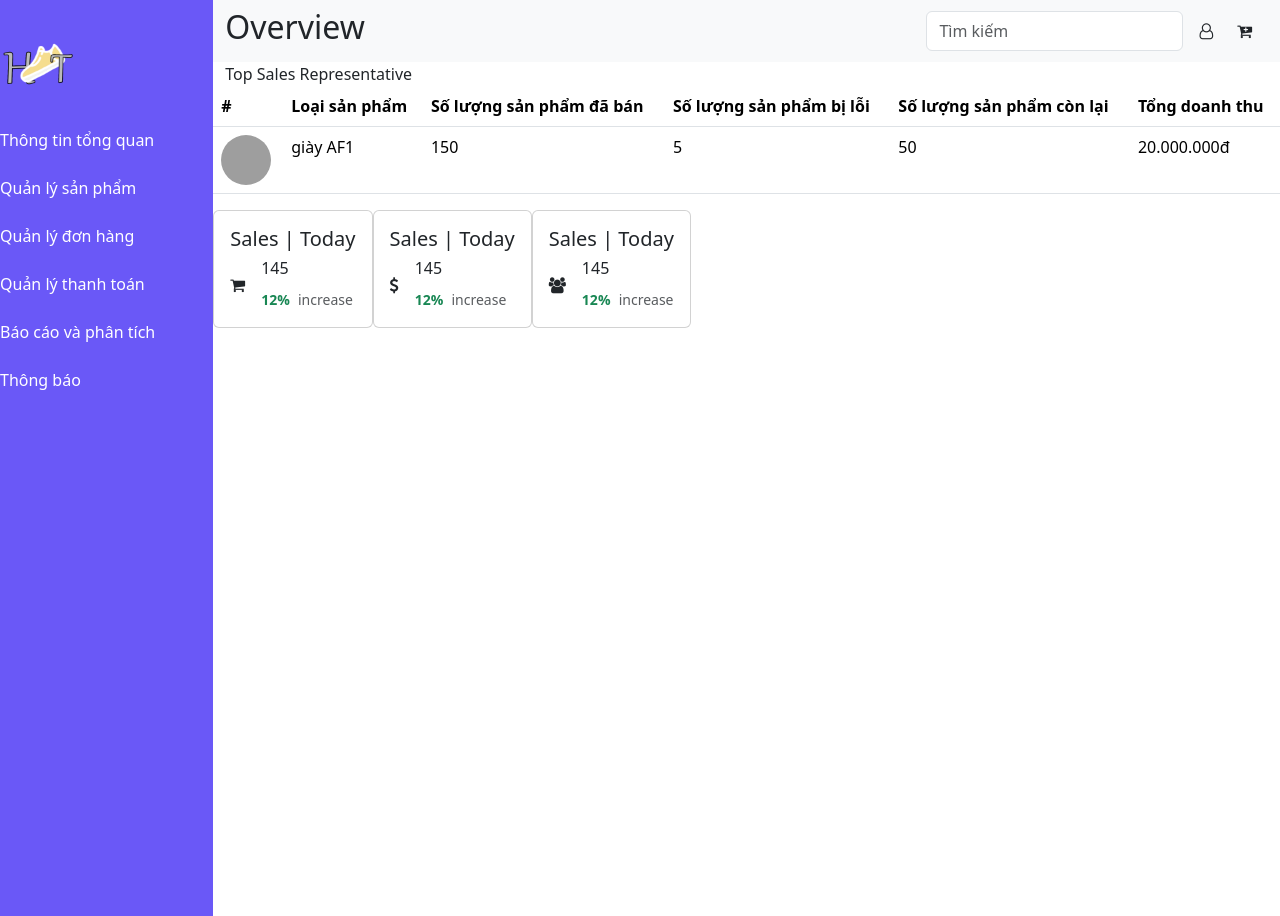
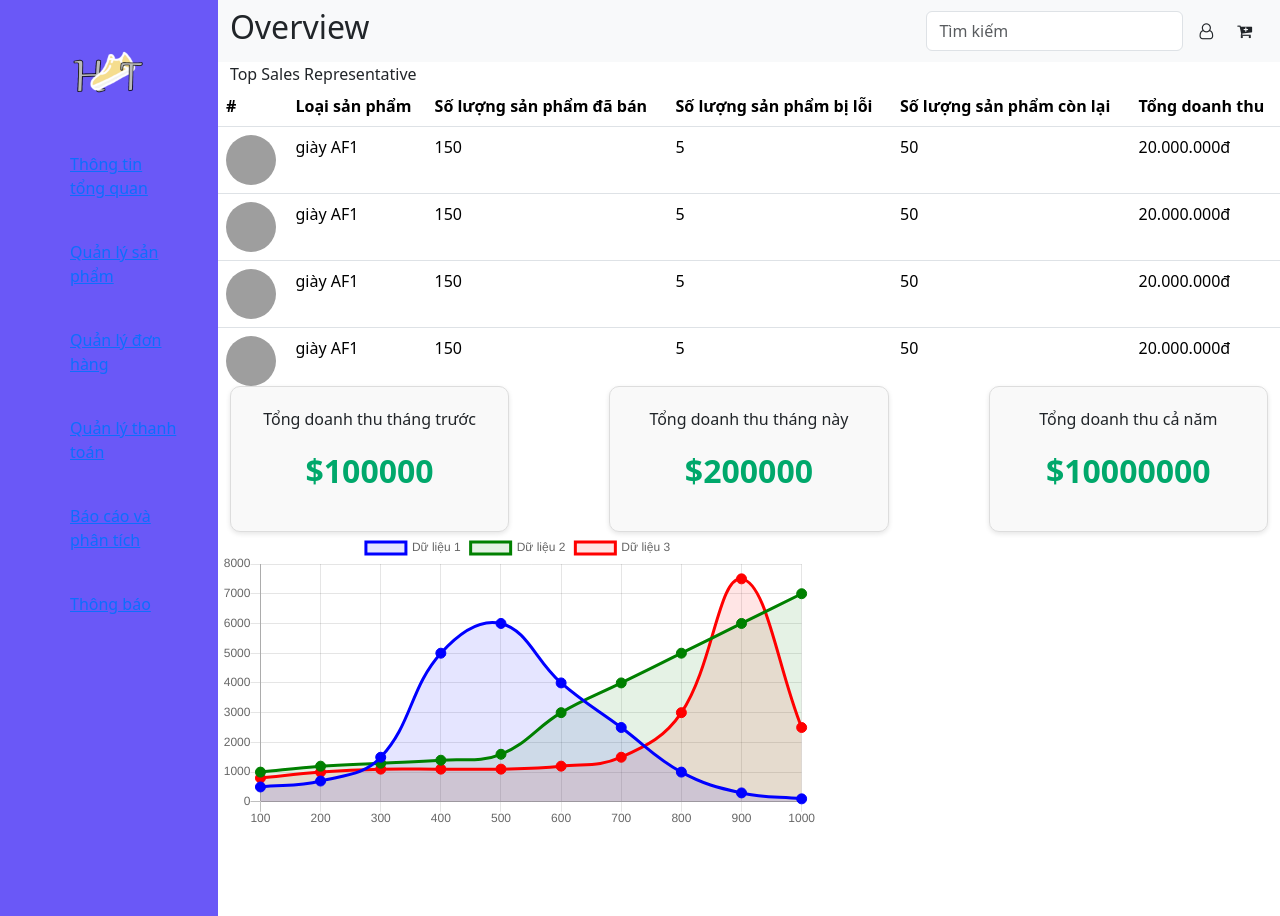
Before and after one commit to TeemoYT/MIKEPHP, a PHP site: page /dashboard in a window 1280 px wide. Run offline with PHP 8.4, Linux system fonts and the light colour scheme; some libraries are stand-ins or nearby versions; grey boxes are pictures that could not be loaded.

Commit message:
dashboard

```diff
--- a/css/style.css
+++ b/css/style.css
@@ -35,7 +35,7 @@ display: block;
     margin-bottom: 38px;
 }
 
-body{
+.body{
     margin-top:20px;
     background:#ebeef0;
 }
--- a/dashboard/css/style.css
+++ b/dashboard/css/style.css
@@ -6,14 +6,33 @@
     max-height: 916px;
     margin-bottom: 0;
     width: 20%;
-    padding-left: 0;
+
 
 }
 
 li{
     list-style: none;
     text-align: left;
+    margin-top: 24px;
+    padding: 8px 38px;
+}
 
-    margin-top: 24px;
-    margin-right: 10%;
+.container {
+    display: flex;
+    justify-content: space-between;
+    gap: 100px;
 }
+.column {
+    flex: 1;
+    padding: 20px;
+    border: 1px solid #ddd;
+    border-radius: 10px;
+    text-align: center;
+    background-color: #f9f9f9;
+    box-shadow: 0 2px 5px rgba(0, 0, 0, 0.1);
+}
+.amount {
+    font-size: 2rem;
+    color: #00a86b;
+    font-weight: bold;
+}
--- a/dashboard/index.php
+++ b/dashboard/index.php
@@ -9,25 +9,30 @@
     <link rel="stylesheet" href="../dashboard/css/style.css">
     <link rel="stylesheet" href="https://cdnjs.cloudflare.com/ajax/libs/font-awesome/4.7.0/css/font-awesome.min.css">
     <link href="https://cdn.jsdelivr.net/npm/bootstrap@5.3.3/dist/css/bootstrap.min.css" rel="stylesheet" integrity="sha384-QWTKZyjpPEjISv5WaRU9OFeRpok6YctnYmDr5pNlyT2bRjXh0JMhjY6hW+ALEwIH" crossorigin="anonymous">
+    <script src="https://cdnjs.cloudflare.com/ajax/libs/Chart.js/2.5.0/Chart.min.js"></script>
+
 </head>
 
 <body>
 <div class="dash d-flex">
     <ul class="dash-board">
         <li><a href="#"><img width="80" height="80" src="/MIKEPHP/img/Logo.png" href="#"></a></li>
-        <li>Thông tin tổng quan</li>
-        <li>Quản lý sản phẩm</li>
-        <li>Quản lý đơn hàng</li>
-        <li>Quản lý thanh toán</li>
-        <li>Báo cáo và phân tích</li>
-        <li>Thông báo</li>
+        <li><a href="./views/dashboard.php">Thông tin tổng quan</a></li>
+        <li><a href="./views/product.php">Quản lý sản phẩm</a></li>
+        <li><a href="./views/order.php">Quản lý đơn hàng</a></li>
+        <li><a href="./views/customer.php">Quản lý thanh toán</a></li>
+        <li><a href="./views/payment.php">Báo cáo và phân tích</a></li>
+        <li><a href="./views/report.php">Thông báo</a></li>
     </ul>
     <div class="right" style="width: 100%;">
         <?php include("./views/dashboard.php"); ?>
 
+<canvas id="myChart" style="width:100%;max-width:600px"></canvas>
+
     </div>
 </div>
 
+<script src="./js/javascript.js"> </script>
     <script src="https://cdn.jsdelivr.net/npm/@popperjs/core@2.11.8/dist/umd/popper.min.js" integrity="sha384-I7E8VVD/ismYTF4hNIPjVp/Zjvgyol6VFvRkX/vR+Vc4jQkC+hVqc2pM8ODewa9r" crossorigin="anonymous"></script>
     <script src="https://cdn.jsdelivr.net/npm/bootstrap@5.3.3/dist/js/bootstrap.min.js" integrity="sha384-0pUGZvbkm6XF6gxjEnlmuGrJXVbNuzT9qBBavbLwCsOGabYfZo0T0to5eqruptLy" crossorigin="anonymous"></script>
 </body>
--- /dev/null
+++ b/dashboard/js/javascript.js
@@ -0,0 +1,64 @@
+
+const ctx = document.getElementById('myChart').getContext('2d');
+new Chart(ctx, {
+    type: 'line',
+    data: {
+        labels: [100, 200, 300, 400, 500, 600, 700, 800, 900, 1000],
+        datasets: [
+            {
+                label: 'Dữ liệu 1',
+                data: [500, 700, 1500, 5000, 6000, 4000, 2500, 1000, 300, 100],
+                borderColor: 'blue',
+                backgroundColor: 'rgba(0, 0, 255, 0.1)',
+                tension: 0.4,
+                pointRadius: 5,
+                pointBackgroundColor: 'blue'
+            },
+            {
+                label: 'Dữ liệu 2',
+                data: [1000, 1200, 1300, 1400, 1600, 3000, 4000, 5000, 6000, 7000],
+                borderColor: 'green',
+                backgroundColor: 'rgba(0, 128, 0, 0.1)',
+                tension: 0.4,
+                pointRadius: 5,
+                pointBackgroundColor: 'green'
+            },
+            {
+                label: 'Dữ liệu 3',
+                data: [800, 1000, 1100, 1100, 1100, 1200, 1500, 3000, 7500, 2500],
+                borderColor: 'red',
+                backgroundColor: 'rgba(255, 0, 0, 0.1)',
+                tension: 0.4,
+                pointRadius: 5,
+                pointBackgroundColor: 'red'
+            }
+        ]
+    },
+    options: {
+        responsive: true,
+        plugins: {
+            legend: {
+                position: 'top',
+                labels: {
+                    font: { size: 14 }
+                }
+            },
+            tooltip: {
+                backgroundColor: '#333',
+                titleColor: '#fff',
+                bodyColor: '#fff',
+                borderWidth: 1,
+                borderColor: '#ddd'
+            }
+        },
+        scales: {
+            x: {
+                grid: { display: false }
+            },
+            y: {
+                beginAtZero: true,
+                grid: { color: '#ddd' }
+            }
+        }
+    }
+});
--- a/dashboard/views/dashboard.php
+++ b/dashboard/views/dashboard.php
@@ -24,6 +24,7 @@
 <div class="container-fluid " >
   <h7>Top Sales Representative</h7>
 </div>
+<div style="overflow-y: auto; height: 300px;">
 <table class="table">
   <thead>
     <tr>
@@ -35,7 +36,43 @@
       <th scope="col">Tổng doanh thu</th>
     </tr>
   </thead>
-  <tbody>
+  <tbody >
+    <tr>
+      <th scope="row"><a class="media-left" href="#"><img class="img-circle img-sm rounded-circle " alt="Profile Picture"
+            src="https://bootdey.com/img/Content/avatar/avatar1.png" width="50" height="50"></a></th>
+      <td>giày AF1</td>
+      <td>150</td>
+      <td>5</td>
+      <td>50</td>
+      <td>20.000.000đ</td>
+    </tr>
+    <tr>
+      <th scope="row"><a class="media-left" href="#"><img class="img-circle img-sm rounded-circle " alt="Profile Picture"
+            src="https://bootdey.com/img/Content/avatar/avatar1.png" width="50" height="50"></a></th>
+      <td>giày AF1</td>
+      <td>150</td>
+      <td>5</td>
+      <td>50</td>
+      <td>20.000.000đ</td>
+    </tr>
+    <tr>
+      <th scope="row"><a class="media-left" href="#"><img class="img-circle img-sm rounded-circle " alt="Profile Picture"
+            src="https://bootdey.com/img/Content/avatar/avatar1.png" width="50" height="50"></a></th>
+      <td>giày AF1</td>
+      <td>150</td>
+      <td>5</td>
+      <td>50</td>
+      <td>20.000.000đ</td>
+    </tr>
+    <tr>
+      <th scope="row"><a class="media-left" href="#"><img class="img-circle img-sm rounded-circle " alt="Profile Picture"
+            src="https://bootdey.com/img/Content/avatar/avatar1.png" width="50" height="50"></a></th>
+      <td>giày AF1</td>
+      <td>150</td>
+      <td>5</td>
+      <td>50</td>
+      <td>20.000.000đ</td>
+    </tr>
     <tr>
       <th scope="row"><a class="media-left" href="#"><img class="img-circle img-sm rounded-circle " alt="Profile Picture"
             src="https://bootdey.com/img/Content/avatar/avatar1.png" width="50" height="50"></a></th>
@@ -47,98 +84,18 @@
     </tr>
   </tbody>
 </table>
-<div class="d-flex">
-<div class="card info-card sales-card">
-
-<div class="filter">
-  <a class="icon" href="#" data-bs-toggle="dropdown"><i class="bi bi-three-dots"></i></a>
-  <ul class="dropdown-menu dropdown-menu-end dropdown-menu-arrow">
-    <li class="dropdown-header text-start">
-      <h6>Filter</h6>
-    </li>
-
-    <li><a class="dropdown-item" href="#">Today</a></li>
-    <li><a class="dropdown-item" href="#">This Month</a></li>
-    <li><a class="dropdown-item" href="#">This Year</a></li>
-  </ul>
 </div>
-
-<div class="card-body">
-  <h5 class="card-title">Sales <span>| Today</span></h5>
-
-  <div class="d-flex align-items-center">
-    <div class="card-icon rounded-circle d-flex align-items-center justify-content-center">
-    <i class="fa fa-shopping-cart" aria-hidden="true"></i>
+<div class="container">
+        <div class="column">
+            <p>Tổng doanh thu tháng trước</p>
+            <p class="amount">$100000</p>
         </div>
-    <div class="ps-3">
-      <h6>145</h6>
-      <span class="text-success small pt-1 fw-bold">12%</span> <span class="text-muted small pt-2 ps-1">increase</span>
-
+        <div class="column">
+            <p>Tổng doanh thu tháng này</p>
+            <p class="amount">$200000</p>
+        </div>
+        <div class="column">
+            <p>Tổng doanh thu cả năm</p>
+            <p class="amount">$10000000</p>
         </div>
     </div>
-</div>
-
-</div>
-<div class="card info-card sales-card">
-
-                <div class="filter">
-                  <a class="icon" href="#" data-bs-toggle="dropdown"><i class="bi bi-three-dots"></i></a>
-                  <ul class="dropdown-menu dropdown-menu-end dropdown-menu-arrow">
-                    <li class="dropdown-header text-start">
-                      <h6>Filter</h6>
-                    </li>
-
-                    <li><a class="dropdown-item" href="#">Today</a></li>
-                    <li><a class="dropdown-item" href="#">This Month</a></li>
-                    <li><a class="dropdown-item" href="#">This Year</a></li>
-                  </ul>
-                </div>
-
-                <div class="card-body">
-                  <h5 class="card-title">Sales <span>| Today</span></h5>
-
-                  <div class="d-flex align-items-center">
-                    <div class="card-icon rounded-circle d-flex align-items-center justify-content-center">
-                    <i class="fa fa-usd" aria-hidden="true"></i>
-                    </div>
-                    <div class="ps-3">
-                      <h6>145</h6>
-                      <span class="text-success small pt-1 fw-bold">12%</span> <span class="text-muted small pt-2 ps-1">increase</span>
-
-                    </div>
-                  </div>
-                </div>
-
-              </div>
-              <div class="card info-card sales-card">
-
-                <div class="filter">
-                  <a class="icon" href="#" data-bs-toggle="dropdown"><i class="bi bi-three-dots"></i></a>
-                  <ul class="dropdown-menu dropdown-menu-end dropdown-menu-arrow">
-                    <li class="dropdown-header text-start">
-                      <h6>Filter</h6>
-                    </li>
-
-                    <li><a class="dropdown-item" href="#">Today</a></li>
-                    <li><a class="dropdown-item" href="#">This Month</a></li>
-                    <li><a class="dropdown-item" href="#">This Year</a></li>
-                  </ul>
-                </div>
-
-                <div class="card-body">
-                  <h5 class="card-title">Sales <span>| Today</span></h5>
-
-                  <div class="d-flex align-items-center">
-                    <div class="card-icon rounded-circle d-flex align-items-center justify-content-center">
-                    <i class="fa fa-users" aria-hidden="true"></i>
-                    </div>
-                    <div class="ps-3">
-                      <h6>145</h6>
-                      <span class="text-success small pt-1 fw-bold">12%</span> <span class="text-muted small pt-2 ps-1">increase</span>
-
-                    </div>
-                  </div>
-                </div>
-
-              </div>
-</div>
--- /dev/null
+++ b/dashboard/views/product.php
@@ -0,0 +1 @@
+<h1>ấg</h1>
```
Also changed, not shown: dashboard/views/customer.php (added), dashboard/views/notifications.php (added), dashboard/views/order.php (added), dashboard/views/payment.php (added), dashboard/views/reports.php (added). Lines whose indentation alone changed are shown as unchanged.
